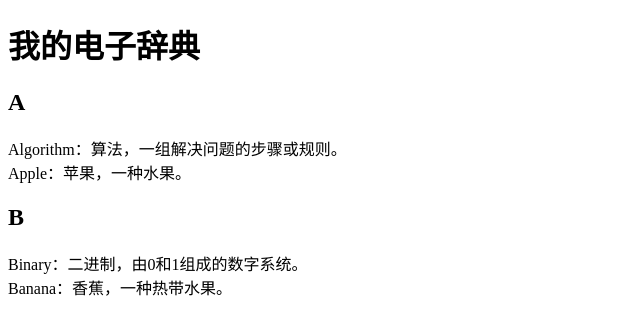
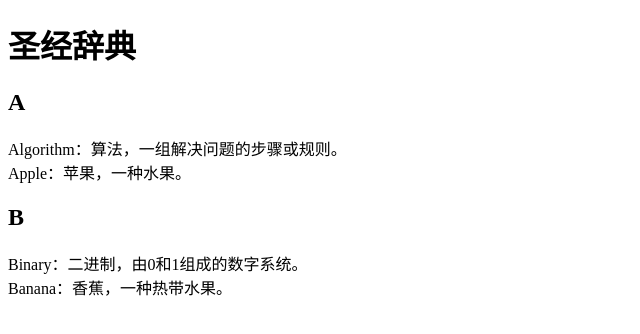
Before and after one commit to fishfish2004/Bible_Dictionary, a plain HTML site: page index.html in a window 1280 px wide. Shown: the whole page, without its empty margins (0-640 px from the left). Drawn offline with Linux system fonts and the light colour scheme.

Commit message:
Update index.html

```diff
--- a/index.html
+++ b/index.html
@@ -5,7 +5,7 @@
   <title>我的电子辞典</title>
 </head>
 <body>
-  <h1>我的电子辞典</h1>
+  <h1>圣经辞典</h1>
   <h2>A</h2>
   <div>Algorithm：算法，一组解决问题的步骤或规则。</div>
   <div>Apple：苹果，一种水果。</div>
```
